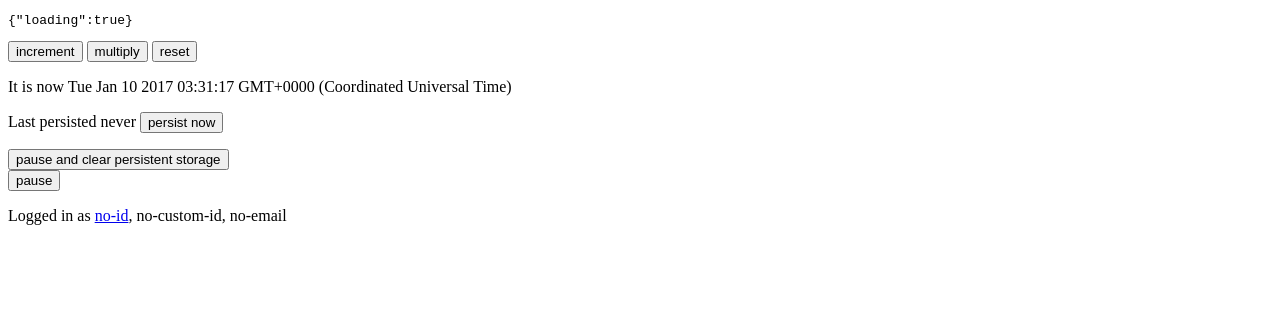
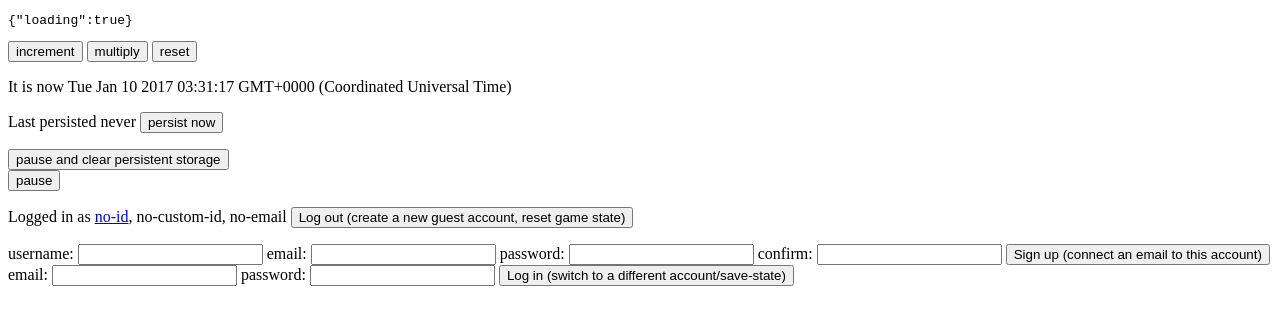
Before and after one commit to erosson/swarm-persist, a website: page demo/playfab.html in a window 1280 px wide. Shown: the part 101-426 px from the top of the page. Drawn offline with Linux system fonts and the light colour scheme; files whose address does not match are found by name.

Commit message:
signup/login demo

```diff
--- a/demo/playfab.html
+++ b/demo/playfab.html
@@ -26,7 +26,20 @@
   <div>
     <p>Logged in as <a target="_blank" id="userLink" href="#"><span id="playFabId">no-id</span></a>,
      <span id="customId">no-custom-id</span>, <span id="email">no-email</span>
+     <button onclick="window.logout()">Log out (create a new guest account, reset game state)</button>
     </p>
   </div>
+  <form onsubmit="window.signup(this); return false">
+    <label>username: <input name="username"></label>
+    <label>email: <input name="email"></label>
+    <label>password: <input name="password"></label>
+    <label>confirm: <input name="password2"></label>
+    <button type="submit">Sign up (connect an email to this account)</button>
+  </form>
+  <form onsubmit="window.login(this); return false">
+    <label>email: <input name="email"></label>
+    <label>password: <input name="password"></label>
+    <button type="submit">Log in (switch to a different account/save-state)</button>
+  </form>
 </body>
 </html>
--- a/demo/playfab.js
+++ b/demo/playfab.js
@@ -47,8 +47,8 @@ var persister = new persist.Persister({
     });
   },
 });
-// Can't use persist.start() if we're waiting on start(). new Persister().start() returns the promise
-persister.start().then(function(res){
+
+function onStart(res) {
   console.log('started', res)
   document.getElementById('playFabId').innerText = res.user.PlayFabId
   document.getElementById('userLink').href = 'https://developer.playfab.com/en-us/'+persister.config.backend.config.titleId+'/players/'+res.user.PlayFabId+'/data'
@@ -58,7 +58,9 @@ persister.start().then(function(res){
   if (res.user.PrivateInfo && res.user.PrivateInfo.Email) {
     document.getElementById('email').innerText = res.user.PrivateInfo.Email
   }
-});
+}
+// Can't use persist.start() if we're waiting on start(). new Persister().start() returns the promise
+persister.start().then(onStart)
 
 // The onclick handler for the "persist now" button.
 // You could call `persister.push()` anywhere you like to push manually -
@@ -86,3 +88,46 @@ function toggleStart() {
     document.getElementById('toggleStart').innerText = 'pause'
   }
 }
+// Signup and login are pure PlayFab. The only swarm-persist code is a pull() -
+// once logged in, load the user's data. PlayFab logins are global scope.
+function signup(form) {
+  console.log(form.username.value, form.email.value, form.password.value, form.password2.value);
+  // https://api.playfab.com/Documentation/Client/method/AddUsernamePassword
+  PlayFabClientSDK.AddUsernamePassword({
+    Username: form.username.value,
+    Email: form.email.value,
+    Password: form.password.value,
+  }, (res, error) => {
+    if (error) {
+      console.error(error)
+    }
+    else {
+      document.getElementById('email').innerText = form.email.value
+    }
+  })
+}
+function login(form) {
+  console.log(form.email.value, form.password.value);
+  PlayFabClientSDK.LoginWithEmailAddress({
+    Email: form.email.value,
+    Password: form.password.value,
+    // this is important to remember the login next time
+    InfoRequestParameters: {GetUserAccountInfo: true},
+  }, (res, error) => {
+    if (error) {
+      console.error(error)
+    }
+    else {
+      document.getElementById('playFabId').innerText = res.data.PlayFabId
+      document.getElementById('customId').innerText = res.data.InfoResultPayload.AccountInfo.CustomIdInfo.CustomId
+      document.getElementById('email').innerText = form.email.value
+      // remember this login for next time
+      persister.config.backend.rememberLogin(res.data.InfoResultPayload.AccountInfo.CustomIdInfo.CustomId)
+    }
+  })
+}
+function logout() {
+  persister.stop()
+  persister.config.backend.logoutAndStop()
+  persister.start().then(onStart)
+}
```
Also changed, not shown: src/playFabBackend.js (+24 -0 lines).
